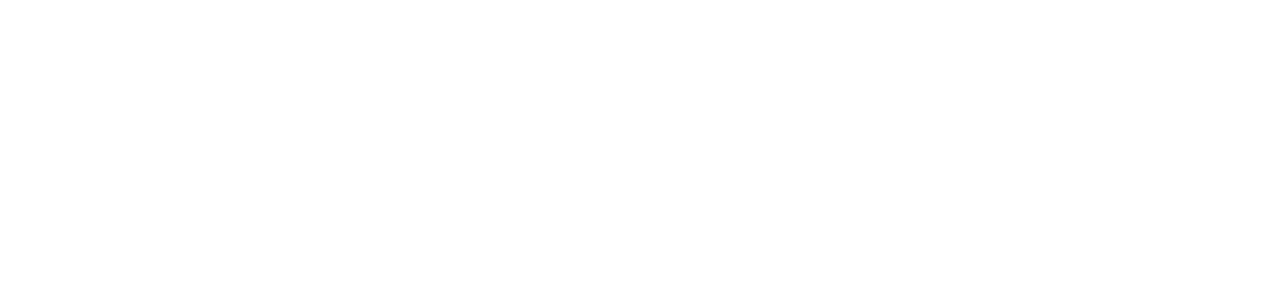
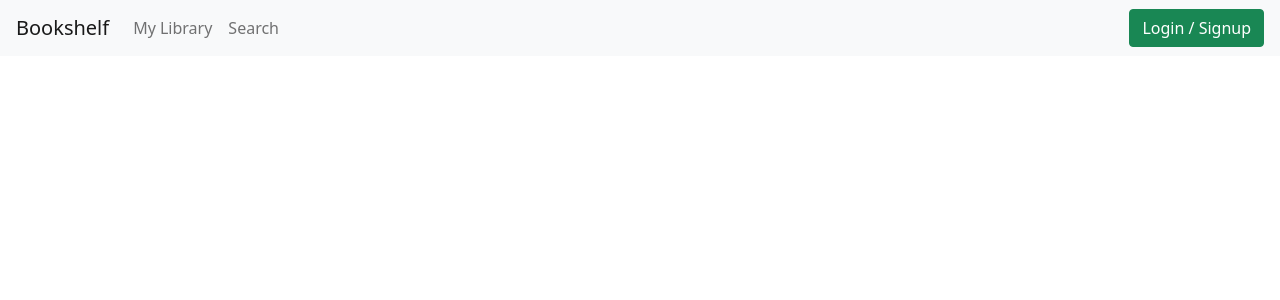
Before and after one commit to benlife5/bookself, a React (Create React App) app: page /search in a window 1280 px wide. Shown: the top 300 px of the page. Built offline with nearby package versions, Linux system fonts and the light colour scheme; the HTML template or start-up script is replaced by a standard one.

Commit message:
added navbar

```diff
--- a/package.json
+++ b/package.json
@@ -4,6 +4,7 @@
   "private": true,
   "dependencies": {
     "axios": "^0.21.1",
+    "bootstrap": "^5.0.1",
     "cors": "^2.8.5",
     "dotenv": "^8.2.0",
     "express": "^4.17.1",
@@ -11,6 +12,8 @@
     "react": "^17.0.2",
     "react-bootstrap": "^1.6.0",
     "react-dom": "^17.0.2",
+    "react-router": "^5.2.0",
+    "react-router-dom": "^5.2.0",
     "react-scripts": "4.0.3"
   },
   "scripts": {
--- a/public/index.html
+++ b/public/index.html
@@ -4,7 +4,10 @@
     <meta charset="utf-8" />
     <link rel="icon" href="%PUBLIC_URL%/favicon.ico" />
     <meta name="viewport" content="width=device-width, initial-scale=1" />
-    <meta name="description" content="Web site created using create-react-app" />
+    <meta
+      name="description"
+      content="Web site created using create-react-app"
+    />
     <!--
       Notice the use of %PUBLIC_URL% in the tags above.
       It will be replaced with the URL of the `public` folder during the build.
@@ -14,6 +17,12 @@
       work correctly both with client-side routing and a non-root public URL.
       Learn how to configure a non-root public URL by running `npm run build`.
     -->
+    <link
+      rel="stylesheet"
+      href="https://cdn.jsdelivr.net/npm/bootstrap@4.6.0/dist/css/bootstrap.min.css"
+      integrity="sha384-B0vP5xmATw1+K9KRQjQERJvTumQW0nPEzvF6L/Z6nronJ3oUOFUFpCjEUQouq2+l"
+      crossorigin="anonymous"
+    />
     <title>React App</title>
   </head>
   <body>
--- /dev/null
+++ b/src/App.css
@@ -0,0 +1,3 @@
+.btn {
+  margin-right: 0.5rem !important;
+}
--- a/src/App.js
+++ b/src/App.js
@@ -1,7 +1,19 @@
 import React from "react";
-
+import { BrowserRouter, Route, Link, Switch, Redirect } from "react-router-dom";
+import BookshelfNavbar from "./BookshelfNavbar";
+import "bootstrap/dist/css/bootstrap.min.css";
+// import "./App.css";
 function App() {
-  return <div></div>;
+  return (
+    <BrowserRouter>
+      <Redirect to="/search" />
+      <BookshelfNavbar />
+      <Switch>
+        <Route path="/library" />
+        <Route path="/search" />
+      </Switch>
+    </BrowserRouter>
+  );
 }
 
 export default App;
--- /dev/null
+++ b/src/BookshelfNavbar.js
@@ -0,0 +1,19 @@
+import { Navbar, Nav, Button } from "react-bootstrap";
+
+function BookshelfNavbar() {
+  return (
+    <Navbar bg="light" expand="lg">
+      <Navbar.Brand href="#home">Bookshelf</Navbar.Brand>
+      <Navbar.Toggle aria-controls="basic-navbar-nav" />
+      <Navbar.Collapse id="basic-navbar-nav">
+        <Nav className="mr-auto">
+          <Nav.Link href="#home">My Library</Nav.Link>
+          <Nav.Link href="#link">Search</Nav.Link>
+        </Nav>
+        <Button variant="success">Login / Signup</Button>
+      </Navbar.Collapse>
+    </Navbar>
+  );
+}
+
+export default BookshelfNavbar;
```
Also changed, not shown: 1 other file (tests, documents, lock files or other folders).
